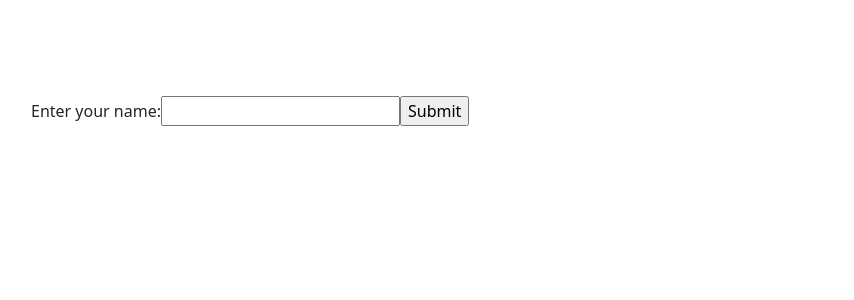
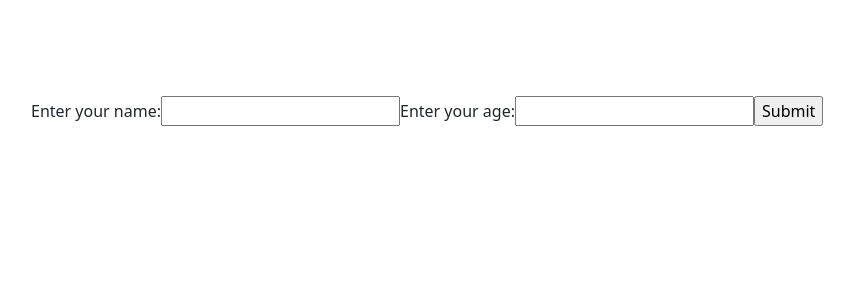
Before and after one commit to Christiannaira/react-project-first, a React (Vite) app: page / in a window 1280 px wide. Shown: the top 300 px of the page, without its empty margins (65-919 px from the left). Built offline with nearby package versions, Linux system fonts and the light colour scheme.

Commit message:
feat: Multiple input fields

```diff
--- a/src/App.tsx
+++ b/src/App.tsx
@@ -4,36 +4,26 @@
 
 function App() {
 
-  const [name, setName] = useState("");
+  const [inputs, setInputs] = useState({});
+
+  const handleChange = (event) => {
+
+    const name = event.target.name;
+    const value = event.target.value;
+    setInputs(values => (
+      {
+        ...values, [name]: value
+      }
+    ))
+
+  }
 
   const handleSubmit = (event) => {
     event.preventDefault();
-    alert(`The name you entered was: ${name}`);
+    console.log(inputs);
   }
 
-  const students = [
-    {
-      firstname: 'John',
-      lastname: 'Smith',
-      grade: 28,
-    },
-    {
-      firstname: 'Mark',
-      lastname: 'Zuckerberger',
-      grade: 99,
-    },
-    {
-      firstname: 'Melon',
-      lastname: 'Musk',
-      grade: 60
-    }
-  ]
 
-  const studentList = students.map((item, id) => (
-
-    <Student key={id} firstname={item.firstname} lastname={item.lastname} grade={item.grade}/>
-
-  ))
 
 
   return (
@@ -45,12 +35,26 @@
             <label htmlFor="">Enter your name:
               <input
               type="text"
-              value={name}
-              onChange={(e) => setName(e.target.value)}
+              name="username"
+              value={inputs.username || ""}
+              onChange={handleChange}
               />
             </label>
+
+            <label htmlFor="">Enter your age:
+              <input
+              type="number"
+              name="age"
+              value={inputs.age || ""}
+              onChange={handleChange}
+              />
+            </label>
+
             <input type="submit" />
         </form>
+
+    {inputs.username} <br />
+    {inputs.age}
 
       </div>
 
```
